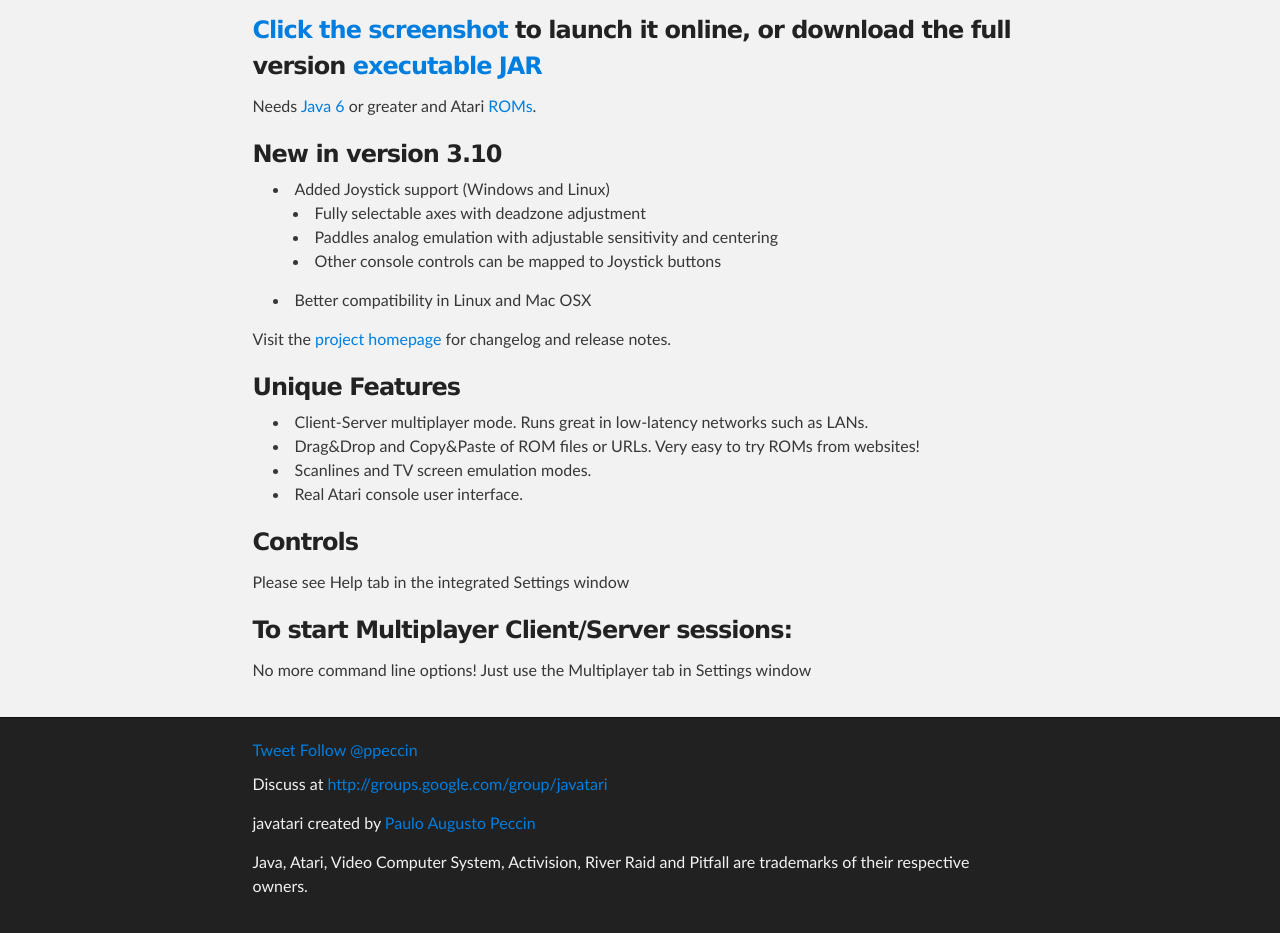
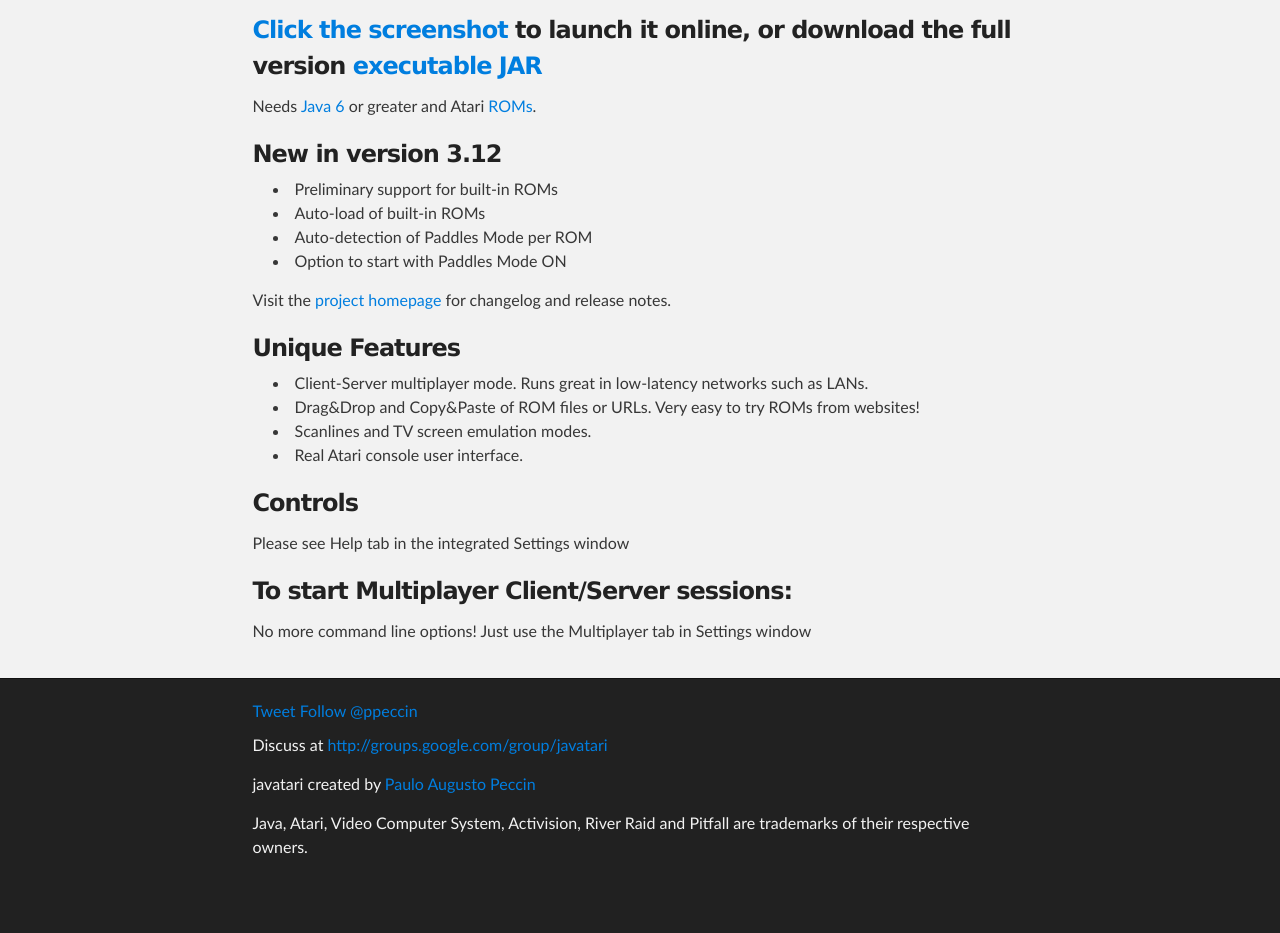
Before and after one commit to ppeccin/javatari, a plain HTML site: page index.html in a window 1280 px wide. Shown: the part 780-1713 px from the top of the page. After the commit the page ends 1674 px from the top, so only its background shows below. Drawn offline with Linux system fonts and the light colour scheme.

Commit message:
Version 3.12

```diff
--- a/index.html
+++ b/index.html
@@ -96,18 +96,15 @@
 					/>
 				</a>
 
-				<h3><a href="online.html">Click the screenshot</a> to launch it online, or download the full version <a href="./files/javatari310.jar">executable JAR</a></h3>
+				<h3><a href="online.html">Click the screenshot</a> to launch it online, or download the full version <a href="./files/javatari312.jar">executable JAR</a></h3>
 				<p>Needs <b><a href="http://java.com">Java 6</a></b> or greater and Atari <b><a href="http://www.google.com/search?q=atari+2600+roms">ROMs</a></b>.</p>
 
-				<h3>New in version 3.10</h3>
+				<h3>New in version 3.12</h3>
 				<ul>
-					<li>Added Joystick support (Windows and Linux)
-					<ul>
-						<li>Fully selectable axes with deadzone adjustment</li>
-						<li>Paddles analog emulation with adjustable sensitivity and centering</li>
-						<li>Other console controls can be mapped to Joystick buttons</li>
-					</ul>	</li>
-					<li>Better compatibility in Linux and Mac OSX</li>
+<li>Preliminary support for built-in ROMs</li>
+<li>Auto-load of built-in ROMs</li>
+<li>Auto-detection of Paddles Mode per ROM</li>
+<li>Option to start with Paddles Mode ON</li>
 				</ul>
 				<p>Visit the <b><a href="https://github.com/ppeccin/javatari">project homepage</a></b> for changelog and release notes.</p>
 				<h3>Unique Features</h3>
```
Also changed, not shown: online.html (+1 -1 lines), 9 other files.
